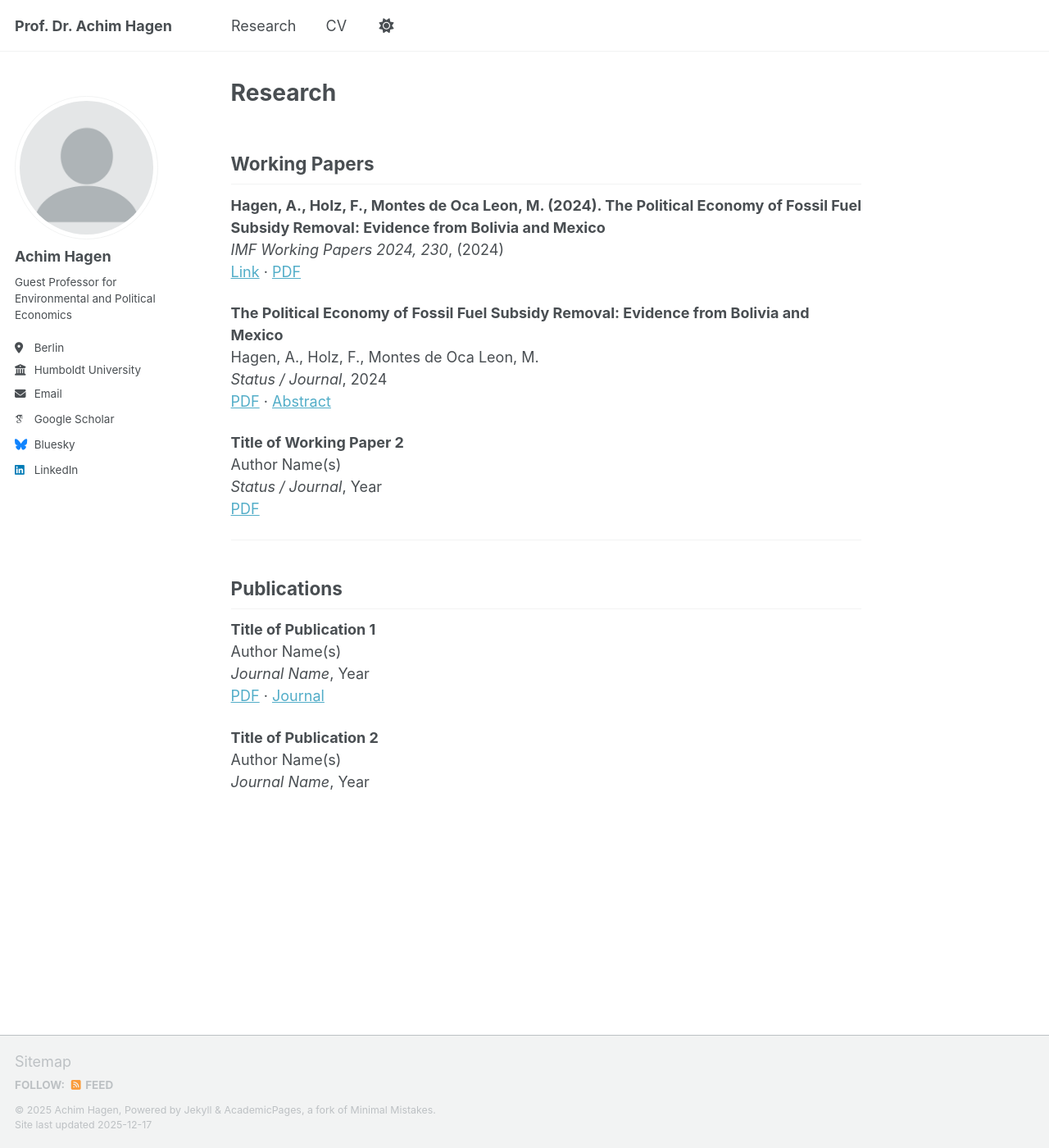
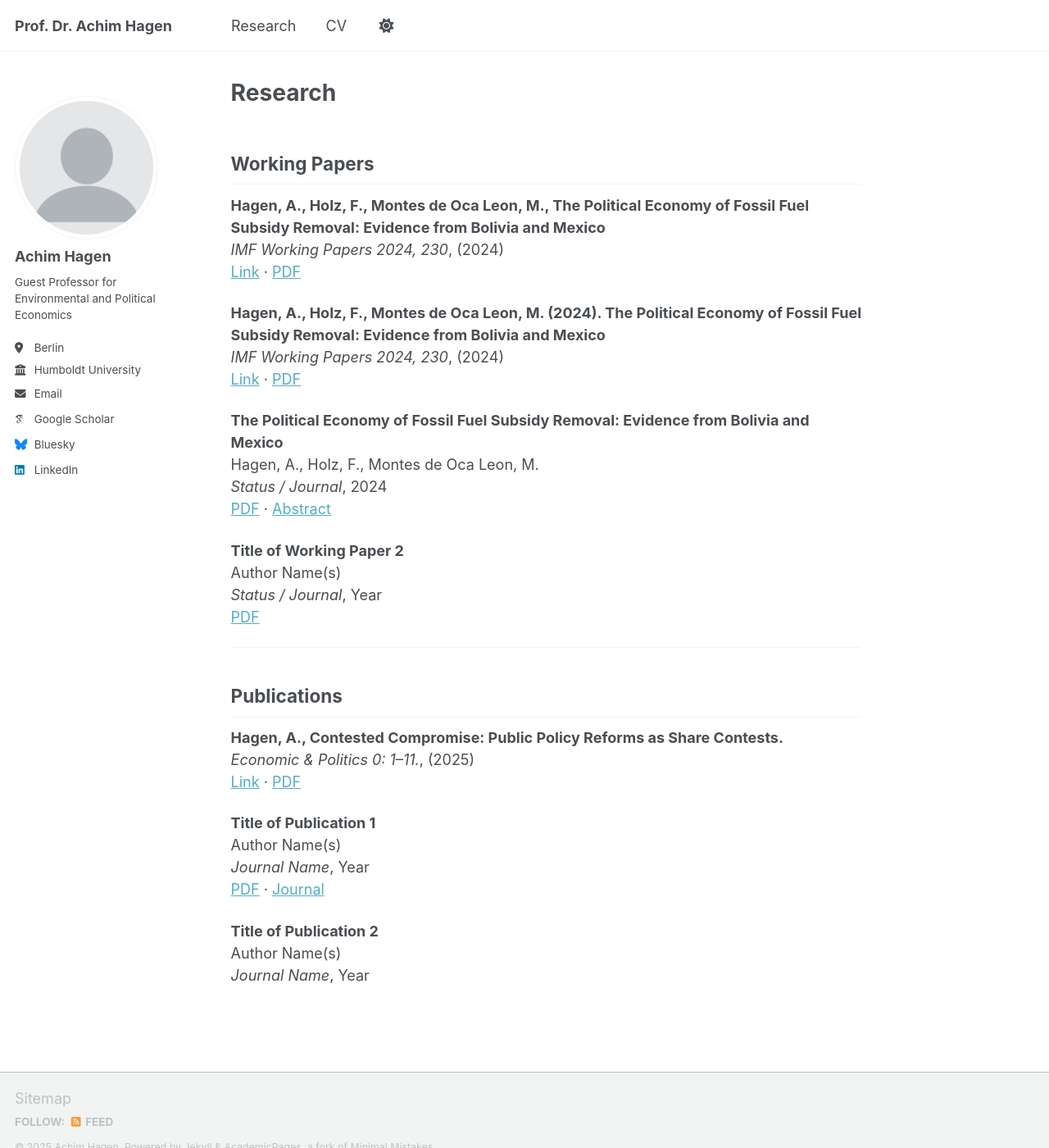
Before and after one commit to achhag/academic, a Jekyll site: the page built from _pages/publications.html, in a window 1280 px wide and 1400 px high. Shown: the whole window at 82% size. Built offline with Jekyll 4.4.1, drawn with Linux system fonts in a browser that asks for light colours; some web fonts are replaced; a script bundle is joined from its source files by our own code; library files that are not in the unit come from our copies.

Commit message:
Update publications.html

```diff
--- a/_pages/publications.html
+++ b/_pages/publications.html
@@ -6,6 +6,13 @@ author_profile: true
 ---
 
 <h2>Working Papers</h2>
+
+<p>
+<strong>Hagen, A., Holz, F., Montes de Oca Leon, M., The Political Economy of Fossil Fuel Subsidy Removal: Evidence from Bolivia and Mexico</strong><br>
+<em>IMF Working Papers 2024, 230</em>, (2024)<br>
+<a href="https://www.elibrary.imf.org/view/journals/001/2024/230/001.2024.issue-230-en.xml?cid=556856-com-dsp-crossref" target="_blank">Link</a> ·
+<a href="{{ '/files/achimhagen_fossilfuelsubsidy.pdf' | relative_url }}" target="_blank">PDF</a>
+</p>
 
 <p>
 <strong>Hagen, A., Holz, F., Montes de Oca Leon, M. (2024). The Political Economy of Fossil Fuel Subsidy Removal: Evidence from Bolivia and Mexico</strong><br>
@@ -34,6 +41,14 @@ Author Name(s)<br>
 <h2>Publications</h2>
 
 <p>
+<strong>Hagen, A., Contested Compromise: Public Policy Reforms as Share Contests. </strong><br>
+<em>Economic & Politics 0: 1–11.</em>, (2025)<br>
+<a href="https://doi.org/10.1111/ecpo.70024" target="_blank">Link</a> ·
+<a href="{{ '/files/achimhagen_fossilfuelsubsidy.pdf' | relative_url }}" target="_blank">PDF</a>
+</p>
+
+
+<p>
 <strong>Title of Publication 1</strong><br>
 Author Name(s)<br>
 <em>Journal Name</em>, Year<br>
```
